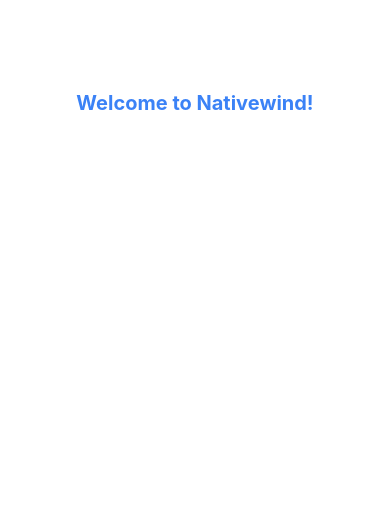
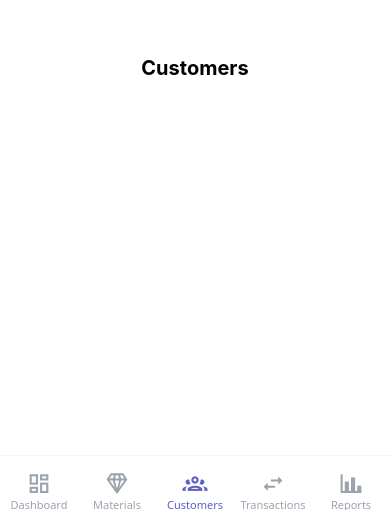
Before and after one commit to Saleem-bazhil/inventory_app_cli, a React Native app: screen /Customers in a window 390 px wide. Shown: the part 319-844 px from the top of the page. Built offline with nearby package versions, Linux system fonts and the light colour scheme.

Commit message:
inserting bottom nav

```diff
--- a/App.tsx
+++ b/App.tsx
@@ -1,12 +1,12 @@
-import "./global.css"
-import { Text, View } from "react-native";
+import './global.css';
+import React from 'react';
+import {SafeAreaProvider} from 'react-native-safe-area-context';
+import Stacknavigation from './src/layouts/Stacknavigation';
 
 export default function App() {
   return (
-    <View className="flex-1 items-center justify-center bg-white">
-      <Text className="text-xl font-bold text-blue-500 ">
-        Welcome to Nativewind!
-      </Text>
-    </View>
+    <SafeAreaProvider>
+      <Stacknavigation />
+    </SafeAreaProvider>
   );
 }
--- /dev/null
+++ b/src/layouts/BottomNav.tsx
@@ -0,0 +1,86 @@
+import React from 'react';
+import {createBottomTabNavigator} from '@react-navigation/bottom-tabs';
+import MaterialCommunityIcons from 'react-native-vector-icons/MaterialCommunityIcons';
+import Dashboard from '../screens/Dashboard';
+import Materials from '../screens/Materials';
+import Customers from '../screens/Customers';
+import Transactions from '../screens/Transactions';
+import Reports from '../screens/Reports';
+
+const Tab = createBottomTabNavigator();
+
+type TabIconProps = {
+  color: string;
+  size: number;
+};
+
+const DashboardIcon = ({color, size}: TabIconProps) => (
+  <MaterialCommunityIcons name="view-dashboard-outline" color={color} size={size} />
+);
+
+const MaterialsIcon = ({color, size}: TabIconProps) => (
+  <MaterialCommunityIcons name="diamond-stone" color={color} size={size} />
+);
+
+const CustomersIcon = ({color, size}: TabIconProps) => (
+  <MaterialCommunityIcons name="account-group-outline" color={color} size={size} />
+);
+
+const TransactionsIcon = ({color, size}: TabIconProps) => (
+  <MaterialCommunityIcons name="swap-horizontal" color={color} size={size} />
+);
+
+const ReportsIcon = ({color, size}: TabIconProps) => (
+  <MaterialCommunityIcons name="chart-bar" color={color} size={size} />
+);
+
+const BottomNav = () => {
+  return (
+    <Tab.Navigator
+      screenOptions={{
+        headerShown: false,
+        tabBarActiveTintColor: '#5B5FC7',
+        tabBarInactiveTintColor: '#9CA3AF',
+        tabBarStyle: {
+          backgroundColor: '#FFFFFF',
+          borderTopWidth: 1,
+          borderTopColor: '#F3F4F6',
+          height: 70,
+          paddingBottom: 10,
+          paddingTop: 8,
+        },
+        tabBarLabelStyle: {
+          fontSize: 11,
+          fontWeight: '500',
+        },
+      }}>
+      <Tab.Screen
+        name="Dashboard"
+        component={Dashboard}
+        options={{tabBarIcon: DashboardIcon}}
+      />
+      <Tab.Screen
+        name="Materials"
+        component={Materials}
+        options={{tabBarIcon: MaterialsIcon}}
+      />
+      <Tab.Screen
+        name="Customers"
+        component={Customers}
+        options={{tabBarIcon: CustomersIcon}}
+      />
+      <Tab.Screen
+        name="Transactions"
+        component={Transactions}
+        options={{tabBarIcon: TransactionsIcon}}
+      />
+      <Tab.Screen
+        name="Reports"
+        component={Reports}
+        options={{tabBarIcon: ReportsIcon}}
+      />
+    </Tab.Navigator>
+  );
+};
+
+export default BottomNav;
--- /dev/null
+++ b/src/layouts/Stacknavigation.tsx
@@ -0,0 +1,13 @@
+import React from 'react';
+import {NavigationContainer} from '@react-navigation/native';
+import BottomNav from './BottomNav';
+
+const Stacknavigation = () => {
+  return (
+    <NavigationContainer>
+      <BottomNav />
+    </NavigationContainer>
+  );
+};
+
+export default Stacknavigation;
--- /dev/null
+++ b/src/screens/Customers.tsx
@@ -0,0 +1,12 @@
+import {View, Text} from 'react-native';
+import React from 'react';
+
+const Customers = () => {
+  return (
+    <View className="flex-1 items-center justify-center bg-white">
+      <Text className="text-xl font-bold">Customers</Text>
+    </View>
+  );
+};
+
+export default Customers;
--- /dev/null
+++ b/src/screens/Materials.tsx
@@ -0,0 +1,12 @@
+import {View, Text} from 'react-native';
+import React from 'react';
+
+const Materials = () => {
+  return (
+    <View className="flex-1 items-center justify-center bg-white">
+      <Text className="text-xl font-bold">Materials</Text>
+    </View>
+  );
+};
+
+export default Materials;
--- /dev/null
+++ b/src/screens/Reports.tsx
@@ -0,0 +1,12 @@
+import {View, Text} from 'react-native';
+import React from 'react';
+
+const Reports = () => {
+  return (
+    <View className="flex-1 items-center justify-center bg-white">
+      <Text className="text-xl font-bold">Reports</Text>
+    </View>
+  );
+};
+
+export default Reports;
--- /dev/null
+++ b/src/screens/Transactions.tsx
@@ -0,0 +1,12 @@
+import {View, Text} from 'react-native';
+import React from 'react';
+
+const Transactions = () => {
+  return (
+    <View className="flex-1 items-center justify-center bg-white">
+      <Text className="text-xl font-bold">Transactions</Text>
+    </View>
+  );
+};
+
+export default Transactions;
```
Also changed, not shown: package.json (+6 -1 lines), 1 other file (tests, documents, lock files or other folders).
